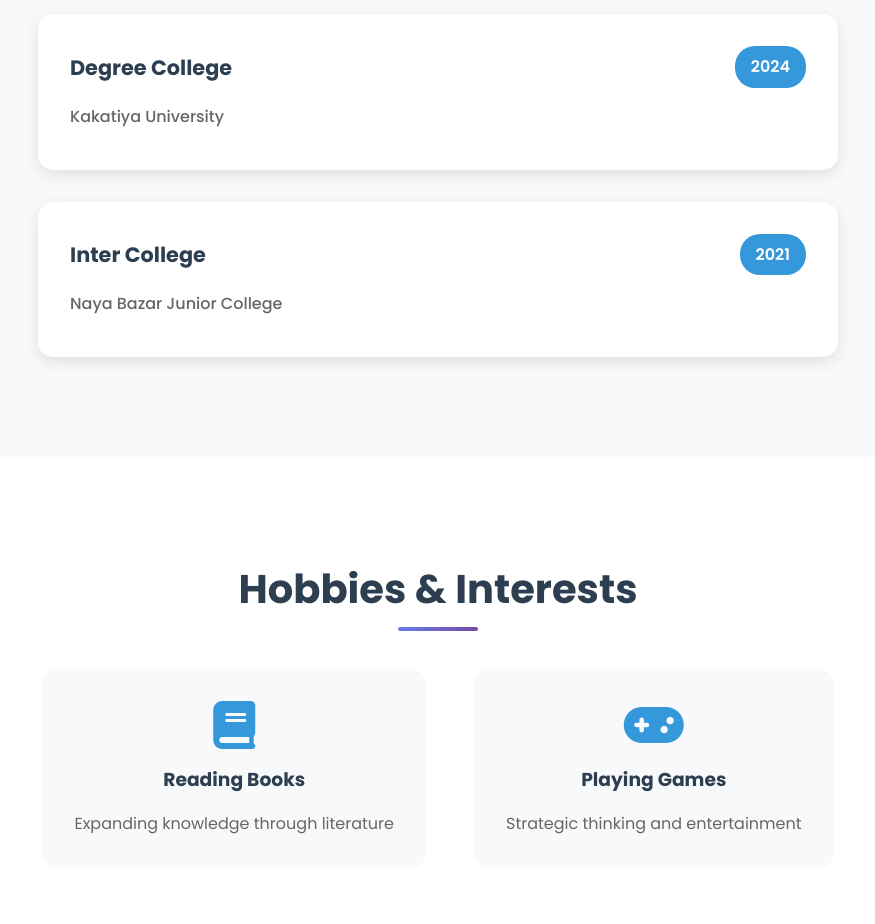
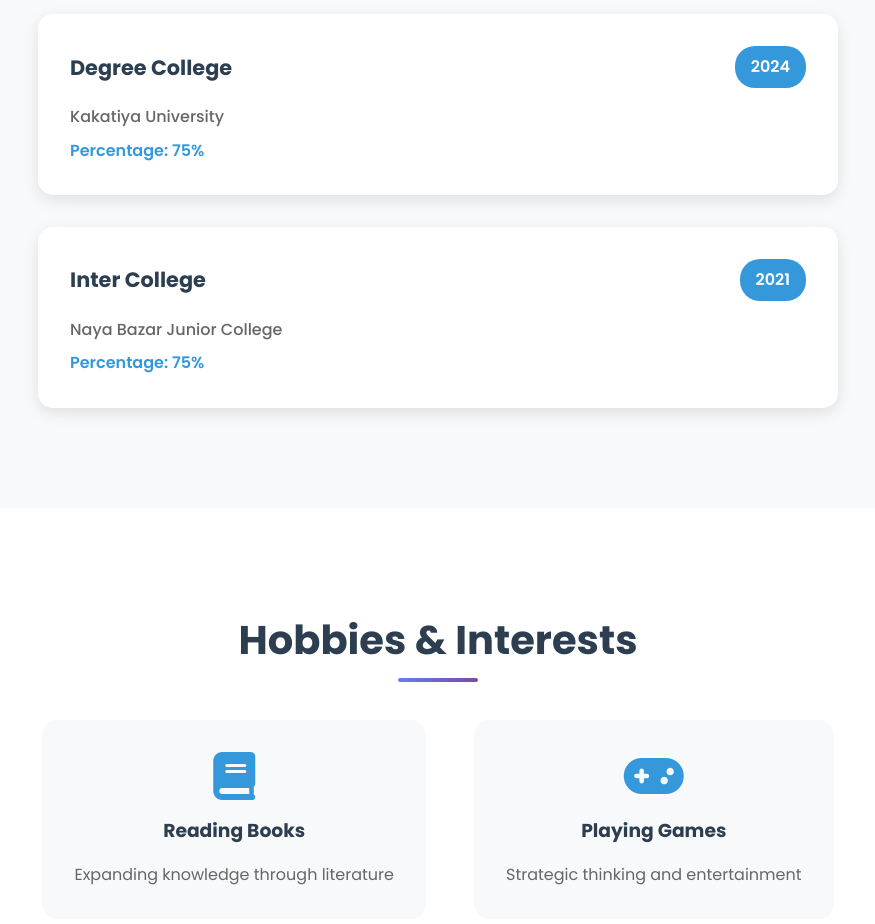
Before and after one commit to Hari0880/raviteja-portfolio, a plain HTML site: page index.html in a window 1280 px wide. Shown: the part 2520-3444 px from the top of the page, without its empty margins (202-1077 px from the left). Drawn offline with Linux system fonts and the light colour scheme.

Commit message:
Add percentages to education section, ensure About and Contact sections are not redundant

```diff
--- a/index.html
+++ b/index.html
@@ -150,6 +150,7 @@
                         <span class="year">2024</span>
                     </div>
                     <p class="institution">Kakatiya University</p>
+                    <p class="percentage">Percentage: 75%</p>
                 </div>
                 <div class="education-card">
                     <div class="education-header">
@@ -157,6 +158,7 @@
                         <span class="year">2021</span>
                     </div>
                     <p class="institution">Naya Bazar Junior College</p>
+                    <p class="percentage">Percentage: 75%</p>
                 </div>
             </div>
         </div>
```
